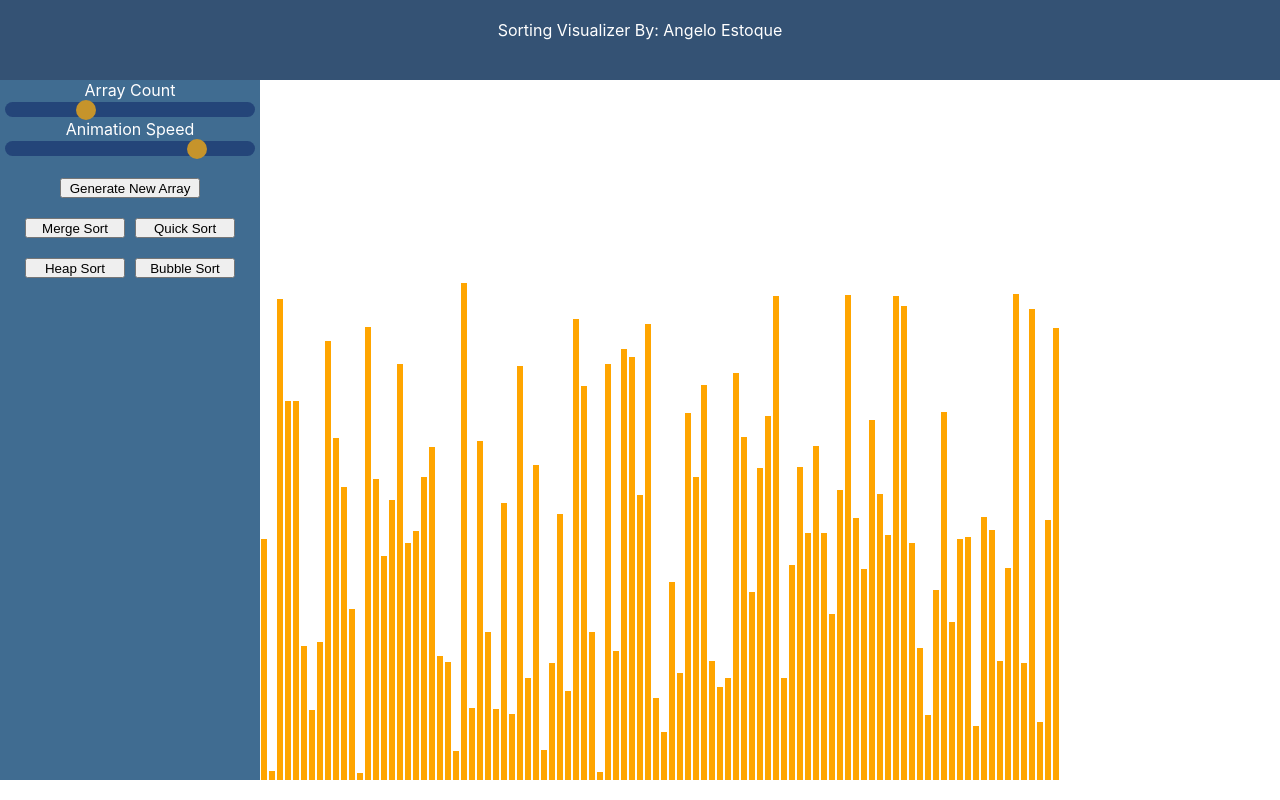
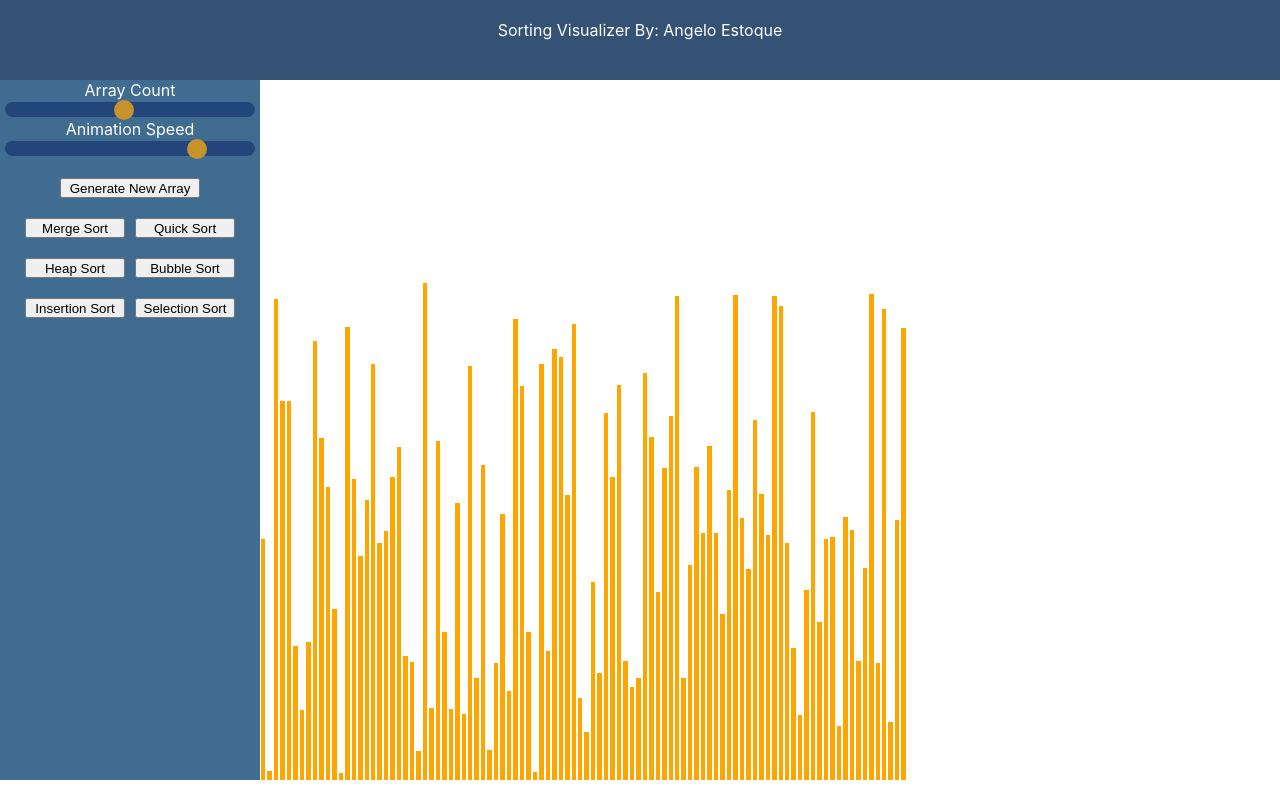
Before and after one commit to AngeloE28/sorting_visualizer, a React (Create React App) app: page / in a window 1280 px wide. Built offline with nearby package versions, Linux system fonts and the light colour scheme.

Commit message:
Added insertion sort and selection sort

```diff
--- a/src/SortingAlgorithm/SortingAlgorithm.js
+++ b/src/SortingAlgorithm/SortingAlgorithm.js
@@ -246,6 +246,76 @@ function partition(mainArr, low, high, anims) {
     return (idx + 1);
 }
 
+export function insertionSort(arr) {
+    const anims = [];
+    if(arr.length <= 1)
+        return arr;
+
+    const auxArr = arr.slice();
+    insertion(auxArr, anims);
+    return anims;
+}
+
+function insertion(mainArr, anims) {
+    let arrLength = mainArr.length;
+    for(let i = 0; i < arrLength; i++){
+        let key = mainArr[i];
+        let jdx = i - 1;
+
+        while (jdx >= 0 && mainArr[jdx] > key) {
+            anims.push([jdx+1, jdx]);
+            anims.push([jdx+1, jdx]);
+
+            anims.push([jdx+1, mainArr[jdx]]);
+            anims.push([jdx, mainArr[jdx+1]]);
+            swap(mainArr, jdx+1, jdx);
+            jdx--;
+        }
+        mainArr[jdx + 1] = key;
+    }
+}
+
+export function selectionSort(arr) {
+    const anims = [];
+    if(arr.length <= 1)
+        return arr;
+
+    const auxArr = arr.slice();
+    selection(auxArr, anims);
+    return anims;
+}
+
+function selection(mainArr, anims) {
+    let minIdx;
+    let arrLength = mainArr.length;
+    for(let i = 0; i < arrLength; i++) {
+        anims.push([i, i]);
+        anims.push([i, i]);
+
+        anims.push([i, mainArr[minIdx]]);
+        minIdx = i;
+        anims.push([i, mainArr[minIdx]]);
+        for(let j = i; j < arrLength; j++) {
+            anims.push([minIdx, j]);
+            anims.push([minIdx, j]);
+            if(mainArr[j] < mainArr[minIdx]){
+                anims.push([j, mainArr[minIdx]]);
+                minIdx = j;
+                anims.push([j, mainArr[minIdx]]);
+            } else {
+                anims.push([-1, -1]);
+                anims.push([-1, -1]);
+            }
+        }
+        anims.push([minIdx, i]);
+        anims.push([minIdx, i]);
+
+        anims.push([minIdx, mainArr[i]]);
+        anims.push([i, mainArr[minIdx]]);
+        swap(mainArr, minIdx, i);
+    }
+}
+
 function swap(mainArr, item1, item2) {
     let temp = mainArr[item1];
     mainArr[item1] = mainArr[item2];
--- a/src/SortingVisualizer/SortingVisualizer.jsx
+++ b/src/SortingVisualizer/SortingVisualizer.jsx
@@ -27,9 +27,7 @@ export class SortingVisualizer extends React.Component {
         const arrBars = document.getElementsByClassName('array-bar');
         for(let i = 0; i < arrBars.length; i++) {
             arrBars[i].style.backgroundColor = 'orange';
-            arrBars[i].style.width = `${1000/this.state.numberOfArrayBars}px`;
         }
-
         // if(this.state.array.length !== this.state.numberOfArrayBars)
         //     this.resetArray();
     }
@@ -53,18 +51,18 @@ export class SortingVisualizer extends React.Component {
     }
 
     // Test if the sorts are working properly
-    // testSort() {
-    //     for(let i = 0; i<100; i++) {
-    //         const arr = [];
-    //         const length = randIntFromInterVals(1, 1000);
-    //         for(let i = 0; i < length; i++) {
-    //             arr.push(randIntFromInterVals(-1000, 1000));
-    //         }
-    //         const jsSortedArr = arr.slice().sort((a, b) => a - b);
-    //         const mergeSortArr = Sorting_Algorithms.quickSort(arr.slice());
-    //         console.log(arraysEqual(jsSortedArr, mergeSortArr));
-    //     }
-    // }
+    testSort() {
+        for(let i = 0; i<100; i++) {
+            const arr = [];
+            const length = randIntFromInterVals(1, 1000);
+            for(let i = 0; i < length; i++) {
+                arr.push(randIntFromInterVals(-1000, 1000));
+            }
+            const jsSortedArr = arr.slice().sort((a, b) => a - b);
+            const mergeSortArr = Sorting_Algorithms.insertionSort(arr.slice());
+            console.log(arraysEqual(jsSortedArr, mergeSortArr));
+        }
+    }
 
     colorSort(color, arrBars, barOneIdx, barTwoIdx) {
         const barOneStyle = arrBars[barOneIdx].style;
@@ -227,6 +225,79 @@ export class SortingVisualizer extends React.Component {
         }
     }
 
+    insertionSort() {
+        const anims = Sorting_Algorithms.insertionSort(this.state.array);
+        this.val = 0;
+        let idxToChangeColor = 0;
+        const maxAnimArrIter = 4; // Fourth value is the last value of the animation
+        for(let i = 0; i < anims.length; i++) {
+            // Loop back to restart the animations
+            if(idxToChangeColor >= maxAnimArrIter)
+                idxToChangeColor = 0;
+
+            // Last two items is the height
+            const isColorChange =  i % maxAnimArrIter === idxToChangeColor &&
+                                                        idxToChangeColor < maxAnimArrIter - 2;
+            idxToChangeColor++;
+            const arrBars = document.getElementsByClassName('array-bar');
+            setTimeout(() => {
+                if(isColorChange) {
+                    this.val++;
+                    const color = i % maxAnimArrIter === 0 ? 'red' : 'orange';
+                    const [barOneIdx, barTwoIdx] = anims[i];
+                    this.colorSort(color, arrBars, barOneIdx, barTwoIdx);
+                } else {
+                    this.val++;
+                    const[barIdx, newHeight] = anims[i];
+                    if(barIdx < 0) {
+                        return;
+                    }
+                    this.heightAnimSort(arrBars, barIdx, newHeight);
+                }
+                if(this.val === anims.length || (this.val + 2) === anims.length) {
+                    this.finishedColorSort(arrBars, 1);
+                    this.revertAfterFinishedColorSort(arrBars);
+                }
+            }, i * this.state.animSpeedMS * (this.state.numberOfArrayBars/100))
+        }
+    }
+
+    selectionSort() {
+        const anims = Sorting_Algorithms.selectionSort(this.state.array);
+        this.val = 0;
+        let idxToChangeColor = 0;
+        const maxAnimArrIter = 4; // Fourth value is the last value of the animation
+        for(let i = 0; i < anims.length; i++) {
+            // Loop back to restart the animations
+            if(idxToChangeColor >= maxAnimArrIter)
+                idxToChangeColor = 0;
+
+            // Last two items is the height
+            const isColorChange =  i % maxAnimArrIter === idxToChangeColor &&
+                                                        idxToChangeColor < maxAnimArrIter - 2;
+            idxToChangeColor++;
+            const arrBars = document.getElementsByClassName('array-bar');
+            setTimeout(() => {
+                if(isColorChange) {
+                    this.val++;
+                    const color = i % maxAnimArrIter === 0 ? 'red' : 'orange';
+                    const [barOneIdx, barTwoIdx] = anims[i];
+                    this.colorSort(color, arrBars, barOneIdx, barTwoIdx);
+                } else {
+                    this.val++;
+                    const[barIdx, newHeight] = anims[i];
+                    if(barIdx === -1) {
+                        return;
+                    }
+                    this.heightAnimSort(arrBars, barIdx, newHeight);
+                }
+                if(this.val === anims.length || (this.val + 2) === anims.length) {
+                    this.finishedColorSort(arrBars, 1);
+                    this.revertAfterFinishedColorSort(arrBars);
+                }
+            }, i * this.state.animSpeedMS * (this.state.numberOfArrayBars/100))
+        }
+    }
 
     render() {
         const {array} = this.state;
@@ -243,7 +314,7 @@ export class SortingVisualizer extends React.Component {
                             <input
                                 type="range"
                                 min="10"
-                                max="300"
+                                max="200"
                                 defaultValue="100"
                                 step="2"
                                 className="slider"
@@ -273,6 +344,9 @@ export class SortingVisualizer extends React.Component {
                             <button onClick={() => this.quickSort()}>Quick Sort</button>
                             <button onClick={() => this.heapSort()}>Heap Sort</button>
                             <button onClick={() => this.bubbleSort()}>Bubble Sort</button>
+                            <button onClick={() => this.insertionSort()}>Insertion Sort</button>
+                            <button onClick={() => this.selectionSort()}>Selection Sort</button>
+                            {/* <button onClick={() => this.testSort()}>Test Sort</button> */}
                         </div>
                     </div>
                     {array.map((val, idx) => (
@@ -282,7 +356,8 @@ export class SortingVisualizer extends React.Component {
                             key={idx}
                             style={{
                                     height: `${val}px`,
-                                    width: `${600/this.state.numberOfArrayBars}px`
+                                    // 0.35 to control the width with regards to  the window width
+                                    width: `${0.35*window.innerWidth/this.state.numberOfArrayBars}px`
                                     }}
                         ></div>
                         </div>
@@ -297,14 +372,14 @@ function randIntFromInterVals(min, max) {
     return Math.floor(Math.random() * (max - min + 1) + min);
 }
 
-// function arraysEqual(arr1, arr2) {
-//     if(arr1.length !== arr2.length)
-//         return false;
+function arraysEqual(arr1, arr2) {
+    if(arr1.length !== arr2.length)
+        return false;
 
-//     for(let i = 0; i < arr1.length; i++) {
-//         if(arr1[i] !== arr2[i])
-//             return false;
-//     }
+    for(let i = 0; i < arr1.length; i++) {
+        if(arr1[i] !== arr2[i])
+            return false;
+    }
 
-//     return true;
-// }
+    return true;
+}
```
